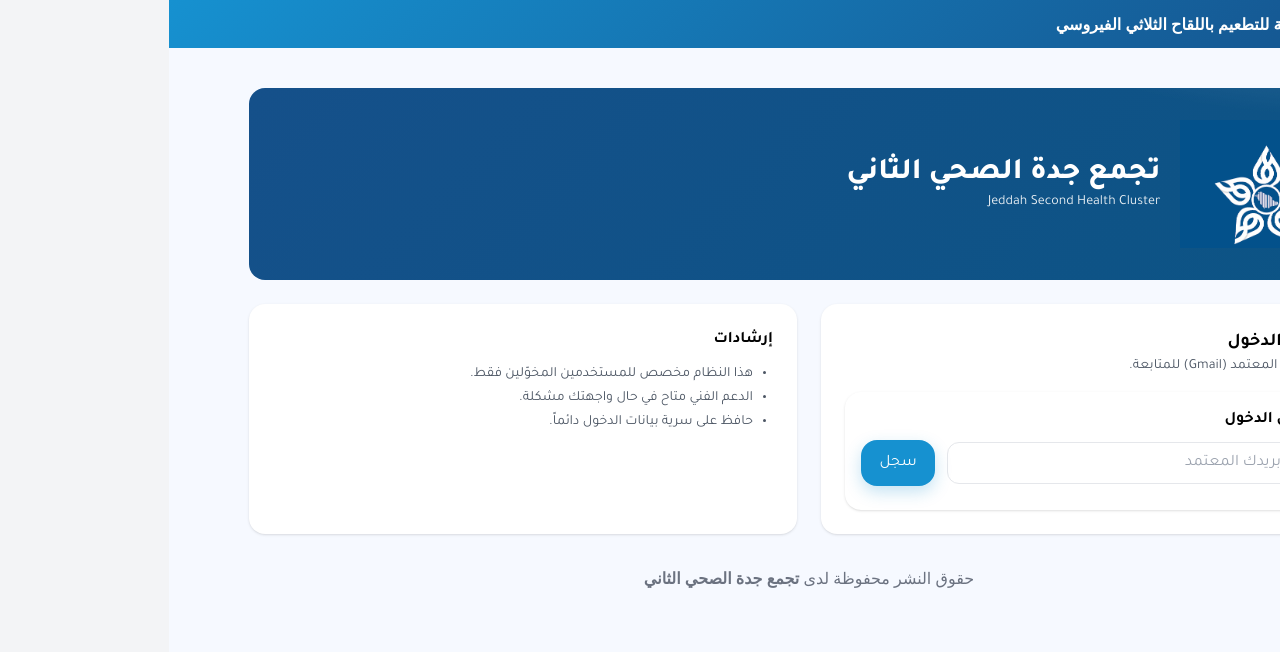
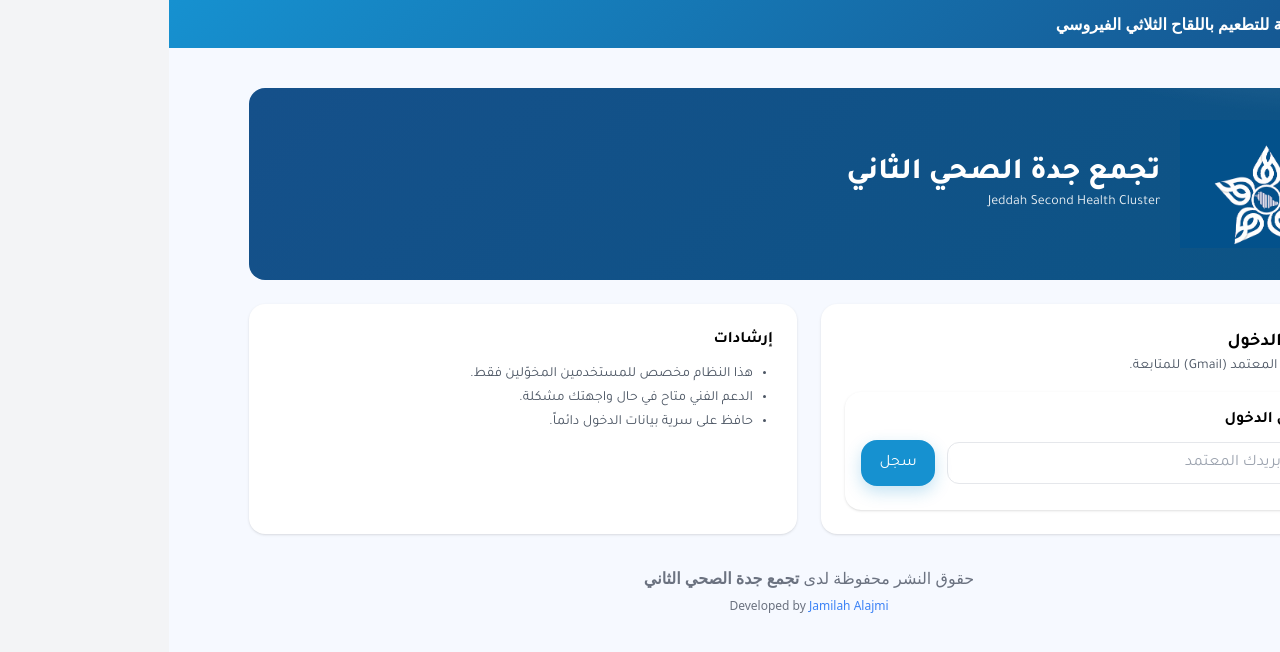
Before and after one commit to AishaAlajmi/JSHC, a React (Vite) app: page / in a window 1280 px wide. Shown: the top 652 px of the page. Built offline with nearby package versions, Linux system fonts and the light colour scheme; no server answers.

Commit message:
Add files via upload

```diff
--- a/src/HPVDemo.jsx
+++ b/src/HPVDemo.jsx
@@ -209,9 +209,21 @@ export default function HPVDemo() {
         )}
       </main>
 
-      <footer className="max-w-6xl mx-auto p-4 text-center text-gray-500">
-        حقوق النشر محفوظة لدى <span className="font-bold">تجمع جدة الصحي الثاني</span>
-      </footer>
+<footer className="max-w-6xl mx-auto p-4 text-center text-gray-500">
+  حقوق النشر محفوظة لدى <span className="font-bold">تجمع جدة الصحي الثاني</span>
+  <div className="text-xs mt-2">
+    Developed by{" "}
+    <a
+      href="https://www.linkedin.com/in/jamelah-al-ajmi-8a8420234/"
+      target="_blank"
+      rel="noopener noreferrer"
+      className="text-blue-500 hover:underline"
+    >
+      Jamilah Alajmi
+    </a>
+  </div>
+</footer>
+
     </div>
   );
 }
--- a/src/components/common/UserForm.jsx
+++ b/src/components/common/UserForm.jsx
@@ -123,8 +123,16 @@ export default function UserForm({
     error: "",
   });
 
-  // Place state
-  const PLACE_OPTIONS = ["سجون", "دار الأيتام", "مولات", "أحياء عشوائية"];
+const PLACE_OPTIONS = [
+  "مركز صحي",
+  "مولات وأماكن عامة",
+  "دور الرعاية والأيتام",
+  "السجون",
+  "المعاهد الفنية والحرفية",
+  "الحضانات",
+  "أخرى"
+];
+
   const [place, setPlace] = useState("");
 
   // Shared UI
@@ -722,8 +730,7 @@ export default function UserForm({
                       <th className="p-2 text-right">رفض</th>
                       <th className="p-2 text-right">غياب</th>
                       <th className="p-2 text-right">غير مطعّم</th>
-
-                     </tr>
+                    </tr>
                   </thead>
                   <tbody>
                     {tableLoading ? (
@@ -760,8 +767,7 @@ export default function UserForm({
                           <td className="p-2 border-t">{r.absent}</td>
                           <td className="p-2 border-t">{r.not_accounted}</td>
                           {/* RAW DB value */}
-                          <td className="p-2 border-t">
-                          </td>
+                          <td className="p-2 border-t"></td>
                         </tr>
                       ))
                     )}
@@ -786,8 +792,7 @@ export default function UserForm({
                   className="hpv-input bg-gray-100"
                 />
                 <span className="hpv-help mt-1">
-                  سيتم حفظ الإدخال كموقع عام (ليس مدرسة).
-                </span>
+                 </span>
               </div>
               <div className="flex flex-col">
                 <label className="hpv-label">المكان</label>
```
